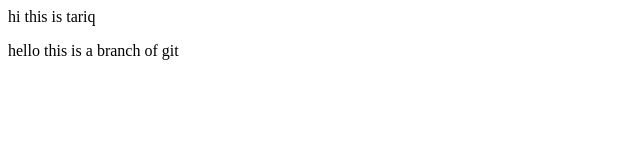
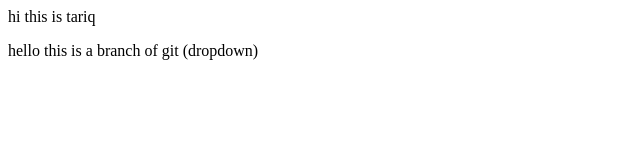
Before and after one commit to TariqNabeel0/localrepo, a plain HTML site: page localrepo/index.html in a window 1280 px wide. Shown: the full height of the page, 0-640 px from the left. Drawn offline with Linux system fonts and the light colour scheme.

```diff
--- a/localrepo/index.html
+++ b/localrepo/index.html
@@ -1,2 +1,2 @@
 <p>hi this is tariq</p>
-<p>hello this is a branch of git</p>
+<p>hello this is a branch of git (dropdown)</p>
```
